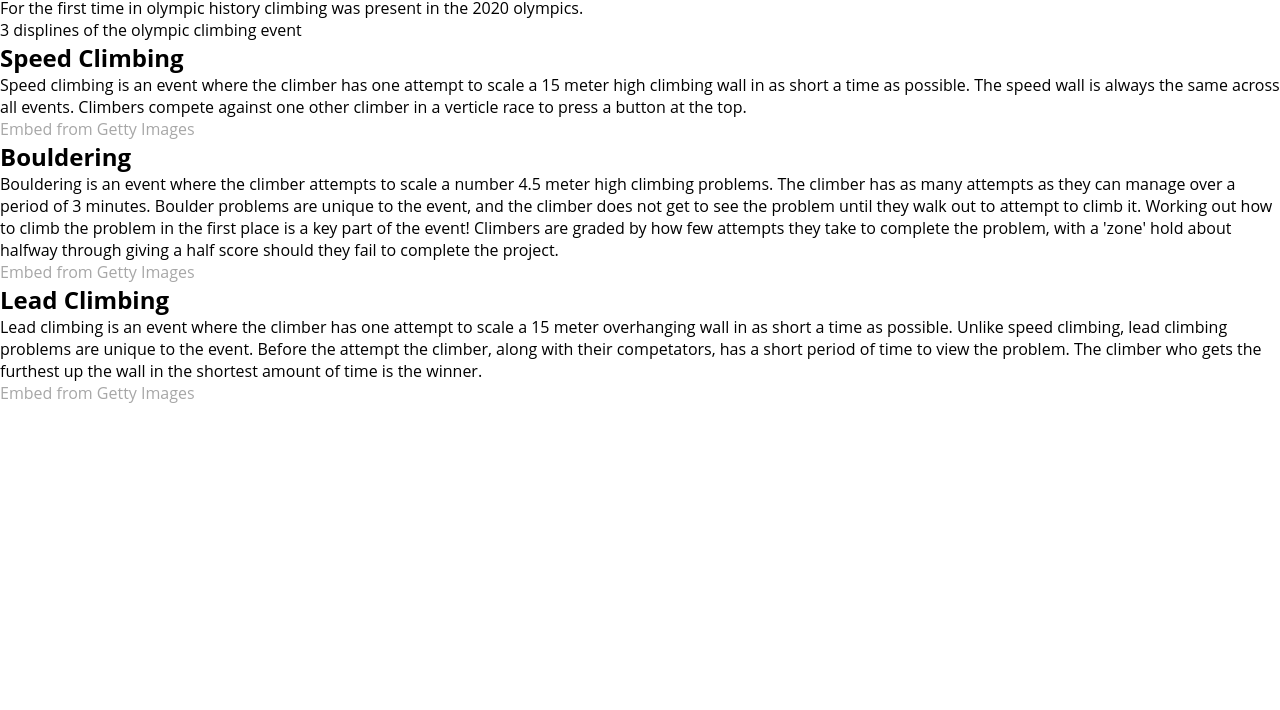
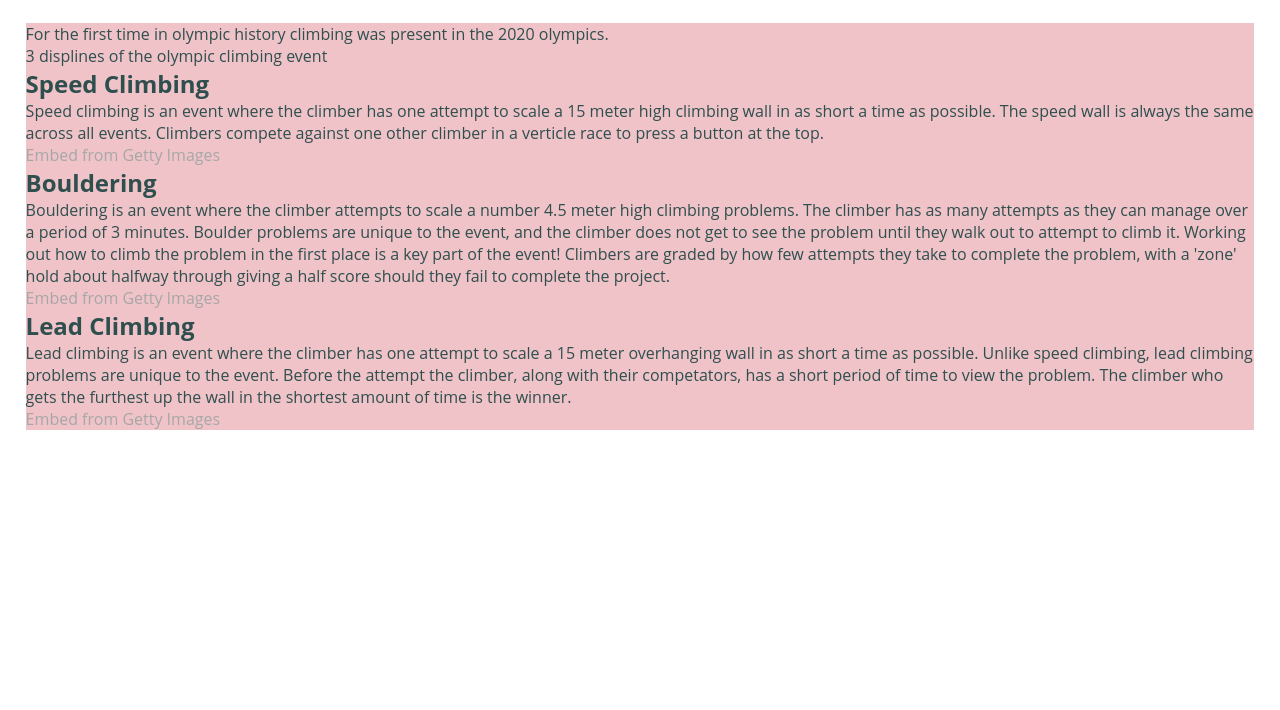
Before and after one commit to Raxxius/HTML_CSS_portfolio_repo, a plain HTML site: page olympics.html in a window 1280 px wide. Shown: the part 90-800 px from the top of the page. Drawn offline with Linux system fonts and the light colour scheme; a script that the page names is missing.

Commit message:
add initial CSS style for olympics page and updated general body color

```diff
--- a/assets/css/style.css
+++ b/assets/css/style.css
@@ -9,6 +9,15 @@
 body {
     font-family: 'Open Sans', sans-serif;
     font-weight: 400;
-/*placeholder color to be changed*/
-    color: black;
+/* placeholder color to be changed */
+    color: darkslategray;
 }
+
+#olympics-overview {
+    background-color: #EFC3C8;
+    margin: 2%;
+}
+
+#olympics-overview p {
+    color: darkslategray;
+}
--- a/olympics.html
+++ b/olympics.html
@@ -21,19 +21,22 @@
             </li>
         </ul>
     </header>
-    <section>
+    <section id="olympics-overview">
         <p>
             For the first time in olympic history climbing was present in the 2020 olympics.
         </p>
         <p> 3 displines of the olympic climbing event</p>
         <h2>Speed Climbing</h2>
         <p>Speed climbing is an event where the climber has one attempt to scale a 15 meter high climbing wall in as short a time as possible. The speed wall is always the same across all events. Climbers compete against one other climber in a verticle race to press a button at the top.</p>
+        <!--Image code auto generated from gettyimages.co.uk-->
         <a id='6SuKnrUaTUZ4VHRb-OVtbg' class='gie-single' href='http://www.gettyimages.co.uk/detail/1332315058' target='_blank' style='color:#a7a7a7;text-decoration:none;font-weight:normal !important;border:none;display:inline-block;'>Embed from Getty Images</a><script>window.gie=window.gie||function(c){(gie.q=gie.q||[]).push(c)};gie(function(){gie.widgets.load({id:'6SuKnrUaTUZ4VHRb-OVtbg',sig:'ZXdWUJN81T3uYw-A0fU7aVfYg07dHU6yf3HkdMrUfoo=',w:'594px',h:'417px',items:'1332315058',caption: true ,tld:'co.uk',is360: false })});</script><script src='//embed-cdn.gettyimages.com/widgets.js' charset='utf-8' async></script>
         <h2>Bouldering</h2>
         <p>Bouldering is an event where the climber attempts to scale a number 4.5 meter high climbing problems. The climber has as many attempts as they can manage over a period of 3 minutes. Boulder problems are unique to the event, and the climber does not get to see the problem until they walk out to attempt to climb it. Working out how to climb the problem in the first place is a key part of the event! Climbers are graded by how few attempts they take to complete the problem, with a 'zone' hold about halfway through giving a half score should they fail to complete the project.</p>
+        <!--Image code auto generated from gettyimages.co.uk-->
         <a id='09ICSxdwSEt0kUBconMWVA' class='gie-single' href='http://www.gettyimages.co.uk/detail/1332479955' target='_blank' style='color:#a7a7a7;text-decoration:none;font-weight:normal !important;border:none;display:inline-block;'>Embed from Getty Images</a><script>window.gie=window.gie||function(c){(gie.q=gie.q||[]).push(c)};gie(function(){gie.widgets.load({id:'09ICSxdwSEt0kUBconMWVA',sig:'hXTbPKKWhnfKkmxt6JI1RDJqnSY3FFa65GkWxpONF3A=',w:'594px',h:'389px',items:'1332479955',caption: true ,tld:'co.uk',is360: false })});</script><script src='//embed-cdn.gettyimages.com/widgets.js' charset='utf-8' async></script>
         <h2>Lead Climbing</h2>
         <p>Lead climbing is an event where the climber has one attempt to scale a 15 meter overhanging wall in as short a time as possible. Unlike speed climbing, lead climbing problems are unique to the event. Before the attempt the climber, along with their competators, has a short period of time to view the problem. The climber who gets the furthest up the wall in the shortest amount of time is the winner.</p>
+        <!--Image code auto generated from gettyimages.co.uk-->
         <a id='OqOl-P7YQYpZlKO2z_8bkw' class='gie-single' href='http://www.gettyimages.co.uk/detail/1332324286' target='_blank' style='color:#a7a7a7;text-decoration:none;font-weight:normal !important;border:none;display:inline-block;'>Embed from Getty Images</a><script>window.gie=window.gie||function(c){(gie.q=gie.q||[]).push(c)};gie(function(){gie.widgets.load({id:'OqOl-P7YQYpZlKO2z_8bkw',sig:'UlXNlMS6P6XJVS_VHeJH1yC8KOJjMbOetmzsnfcmK88=',w:'491px',h:'594px',items:'1332324286',caption: true ,tld:'co.uk',is360: false })});</script><script src='//embed-cdn.gettyimages.com/widgets.js' charset='utf-8' async></script>
 </section>
 </body>
```
